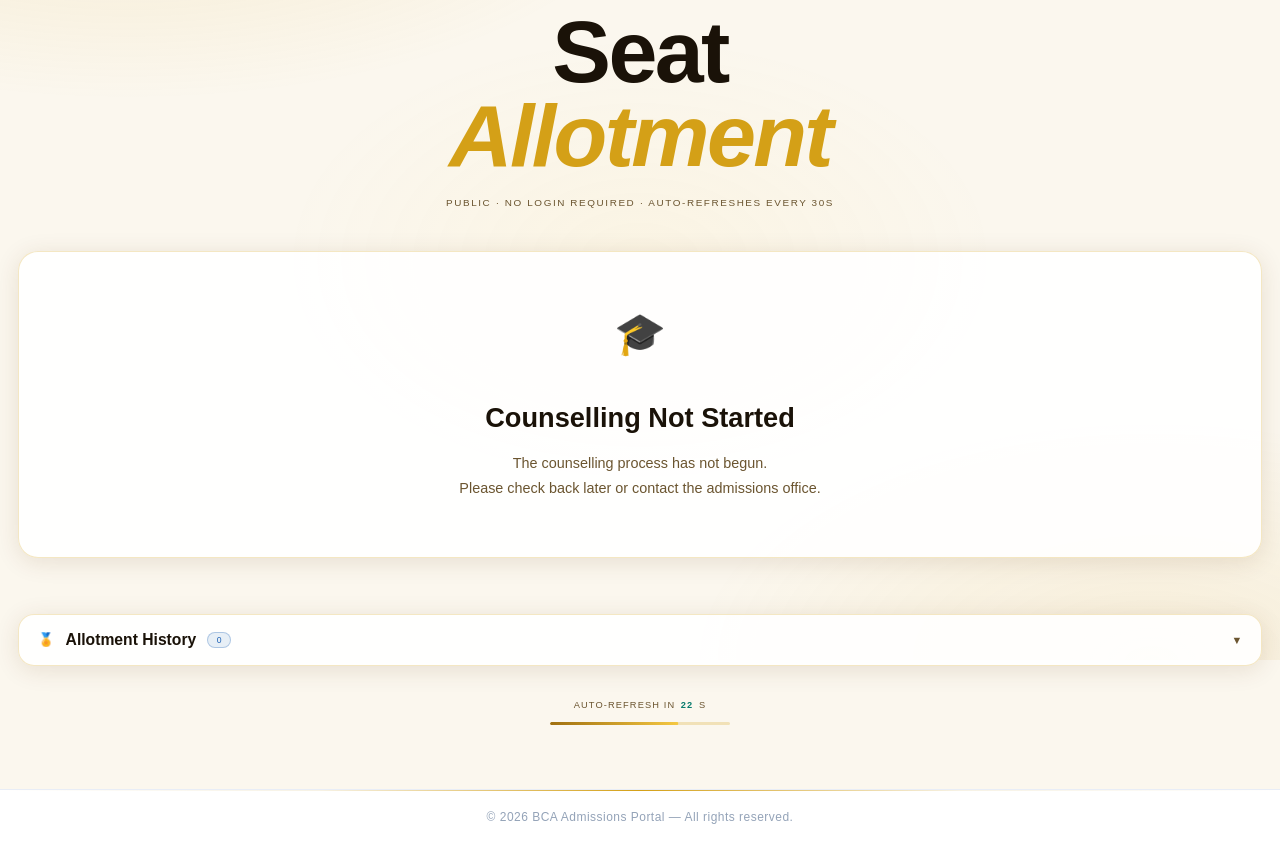
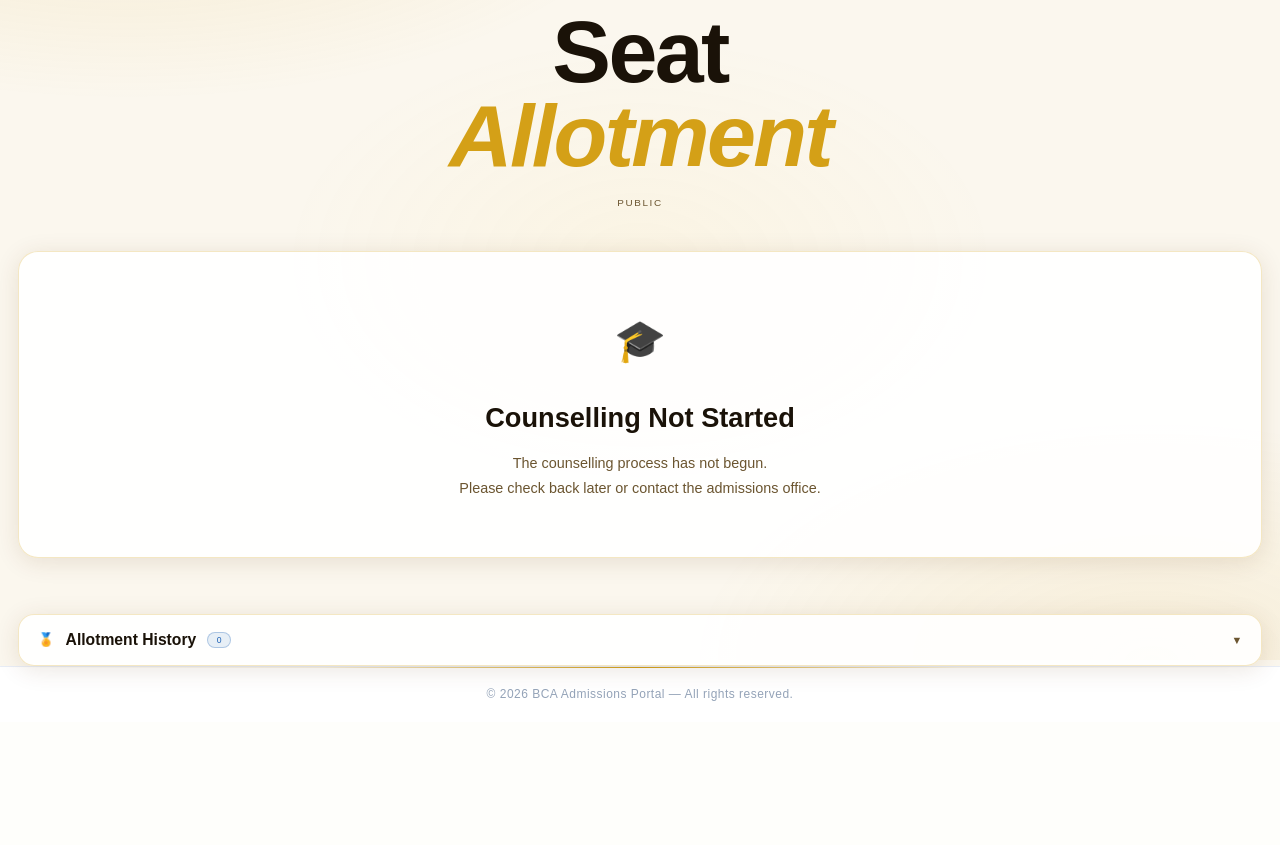
Before and after one commit to Cshekar77/applypvt, a Flask app: page /live in a window 1280 px wide. Shown: the part 140-985 px from the top of the page. After the commit the page ends 841 px from the top, so only its background shows below. Run offline with Flask 3, Linux system fonts and the light colour scheme; data comes from the database, SQL or seed files in the repository; data that the repository does not hold is empty; some libraries are stand-ins or nearby versions.

Commit message:
Fixing final things

```diff
--- a/templates/counselling_live.html
+++ b/templates/counselling_live.html
@@ -598,29 +598,7 @@ body {
 [data-theme="dark"] .q-pill.management { color: var(--gold); border-color: rgba(240,192,64,0.3); background: rgba(240,192,64,0.10); }
 .cl-hist-empty { text-align: center; padding: 2.5rem; color: var(--ink-3); font-size: 0.87rem; }
 
-/* ══════════════════════════════════════
-   REFRESH BAR
-══════════════════════════════════════ */
-.cl-refresh {
-  margin: 2rem 1.1rem 4rem;
-  display: flex; flex-direction: column; align-items: center; gap: 0.55rem;
-  animation: fade-up 0.5s ease both;
-}
-.cl-refresh-label {
-  font-family: Arial, Helvetica, sans-serif;
-  font-size: 0.58rem;
-  letter-spacing: 0.12em; text-transform: uppercase;
-  color: var(--ink-3); display: flex; align-items: center; gap: 0.35rem;
-}
-.cl-refresh-count { color: var(--teal); font-weight: 600; }
-.cl-refresh-track { width: 180px; height: 3px; background: var(--border-l); border-radius: 99px; overflow: hidden; }
-.cl-refresh-fill {
-  height: 100%;
-  background: linear-gradient(90deg, var(--gold-deep), var(--gold-light));
-  border-radius: 99px; transform-origin: left;
-  animation: drain 30s linear forwards;
-}
-@keyframes drain { from{transform:scaleX(1)} to{transform:scaleX(0)} }
+
 
 /* ══════════════════════════════════════
    ANIMATIONS
@@ -687,7 +665,7 @@ body {
       <span class="cl-hero-line"></span>
     </div>
     <h1 class="cl-hero-h1">Seat<br><em>Allotment</em></h1>
-    <p class="cl-hero-sub">Public · No login required · Auto-refreshes every 30s</p>
+    <p class="cl-hero-sub">Public</p>
   </div>
 
   <!-- STOPPED -->
@@ -975,11 +953,7 @@ body {
     </div>
   </div>
 
-  <!-- Refresh Bar -->
-  <div class="cl-refresh">
-    <div class="cl-refresh-label">Auto-refresh in <span class="cl-refresh-count" id="cd">30</span>s</div>
-    <div class="cl-refresh-track"><div class="cl-refresh-fill"></div></div>
-  </div>
+
 
 </div><!-- /cl-page -->
 {% endblock %}
@@ -1132,22 +1106,13 @@ async function refreshLiveNumbers(){
 }
 
 /* ── COUNTDOWN + AJAX REFRESH ── */
-let s = 30;
-const cdEl = document.getElementById('cd');
-const rfEl = document.querySelector('.cl-refresh-fill');
+let s = 60;
 
 const timer = setInterval(async () => {
   s--;
-  if (cdEl) cdEl.textContent = s;
   if (s <= 0){
     await refreshLiveNumbers();
-    s = 30;
-    if (cdEl) cdEl.textContent = s;
-    if (rfEl){
-      rfEl.style.animation = 'none';
-      void rfEl.offsetHeight;
-      rfEl.style.animation = 'drain 30s linear forwards';
-    }
+    s = 60;
   }
 }, 1000);
 
--- a/templates/smartboard_live.html
+++ b/templates/smartboard_live.html
@@ -454,7 +454,7 @@
   let lastTs = null;
   let pauseTimer = null;
   let trackHalfW = 0;
-  let countdown = 30;
+  let countdown = 10;
   let refreshTimer;
   const SPEED = 28;
   const PAUSE_MS = 5000;
@@ -650,7 +650,7 @@ function refreshTickerContent() {
     refreshTimer = setInterval(() => {
       countdown--;
       if (countdown <= 0) {
-        countdown = 30;
+        countdown = 10;
         fetchData();
       }
     }, 1000);
```
